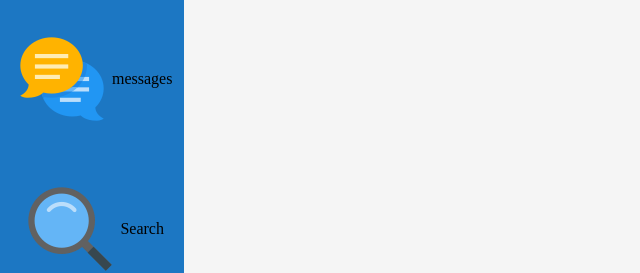
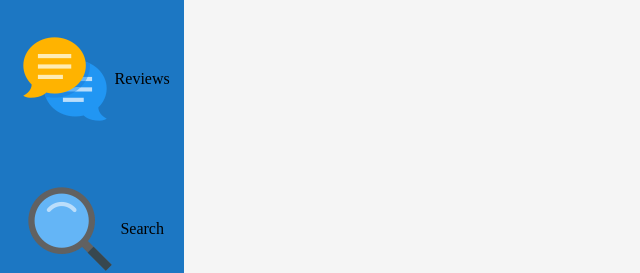
Before and after one commit to Peluhott/f25-team5, a plain HTML site: page Prototype/Provider/index.html in a window 1280 px wide. Shown: the part 321-594 px from the top of the page, 0-640 px from the left. Drawn offline with Linux system fonts and the light colour scheme.

Commit message:
fix: update text for messages icon to improve clarity

```diff
--- a/Prototype/Provider/index.html
+++ b/Prototype/Provider/index.html
@@ -26,7 +26,7 @@
             </div>
             <div class="icon-text" id="message-link">
                 <img src="../../images/messageicon.png" alt="messages">
-                <p>messages</p>
+                <p>Reviews</p>
             </div>
             <div class="icon-text" id="search-link">
                 <img src="../../images/searchicon.png" alt="search">
```
